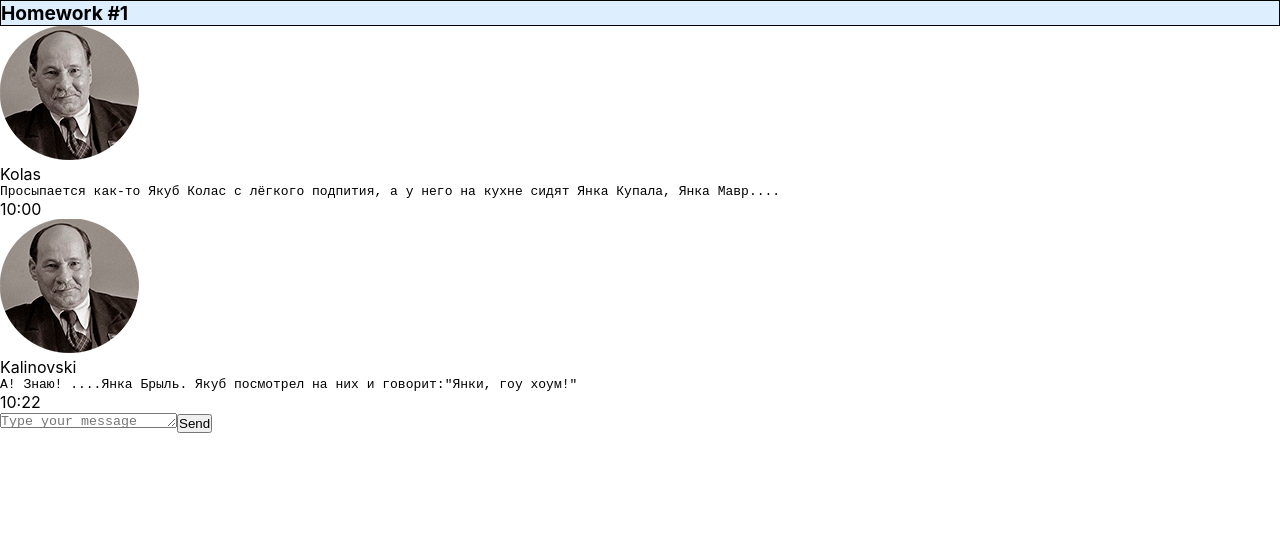
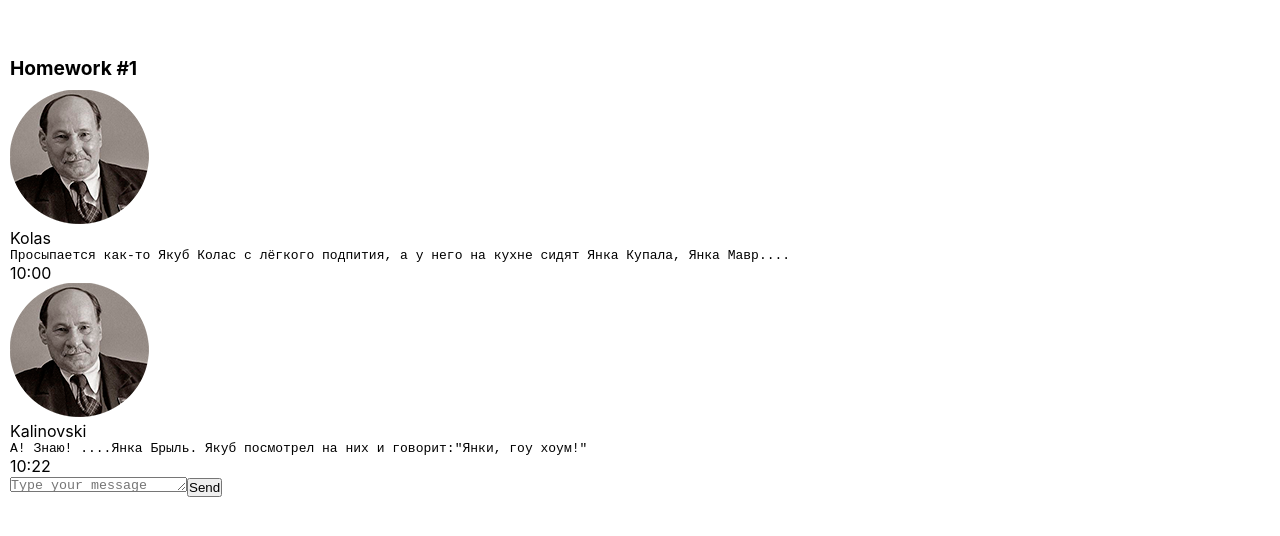
Before and after one commit to Ciahaka/DZ_Avto, a React (Create React App) app: page / in a window 1280 px wide. Shown: the top 536 px of the page. Built offline with nearby package versions, Linux system fonts and the light colour scheme.

Commit message:
change App.module.css

```diff
--- a/src/s1-main/App.module.css
+++ b/src/s1-main/App.module.css
@@ -4,14 +4,19 @@
 
 .hw {
 
+    margin: 10px;
 
 }
 
 .hwTitle {
-    background-color: #DDEEFF;
-    border: 1px solid;
+    margin: 10px;
+    height: 70px;
     font-size: larger;
     font-weight: bold;
     display: flex;
-    text-align: justify-all;
+    flex-direction: row;
+    justify-content: flex-start;
+    align-items: flex-end;
+
+
 }
```
